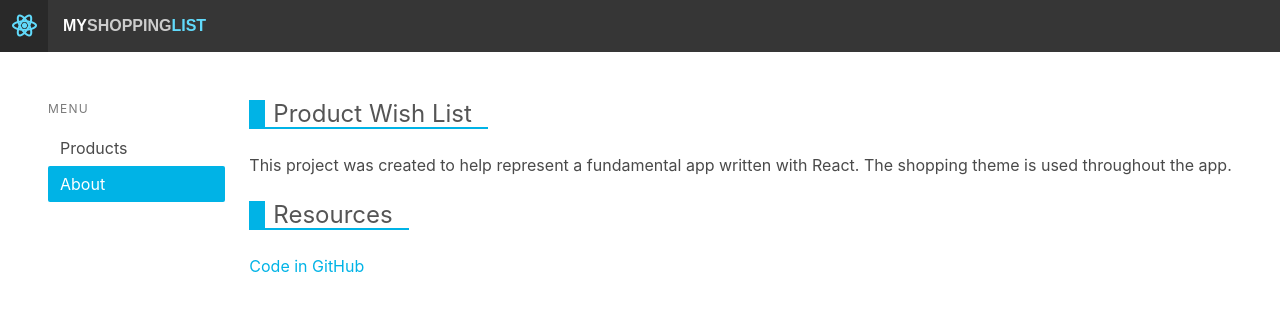
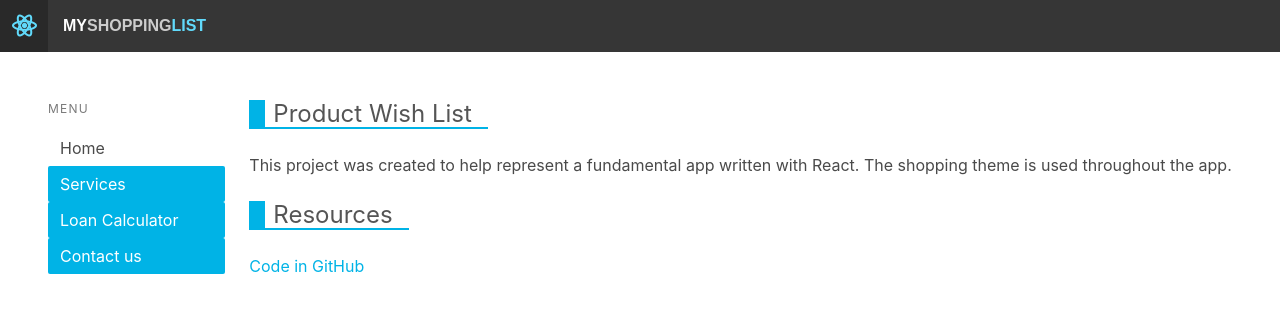
Before and after one commit to iolumbaram/OkAPIDev, a React (Create React App) app in the folder react-app/: page /about in a window 1280 px wide. Shown: the top 312 px of the page. Built offline with nearby package versions, Linux system fonts and the light colour scheme.

Commit message:
addnav placeholders and contact us details

```diff
--- a/react-app/src/components/NavBar.js
+++ b/react-app/src/components/NavBar.js
@@ -6,10 +6,16 @@ const NavBar = (props) => (
     <p className="menu-label">Menu</p>
     <ul className="menu-list">
       <NavLink to="/products" activeClassName="active-link">
-        Products
+        Home
       </NavLink>
       <NavLink to="/about" activeClassName="active-link">
-        About
+        Services
+      </NavLink>
+      <NavLink to="/about" activeClassName="active-link">
+        Loan Calculator
+      </NavLink>
+      <NavLink to="/about" activeClassName="active-link">
+        Contact us
       </NavLink>
     </ul>
     {props.children}
```
Also changed, not shown: react-app/src/ContactUs.js (added, +15 -0 lines).
